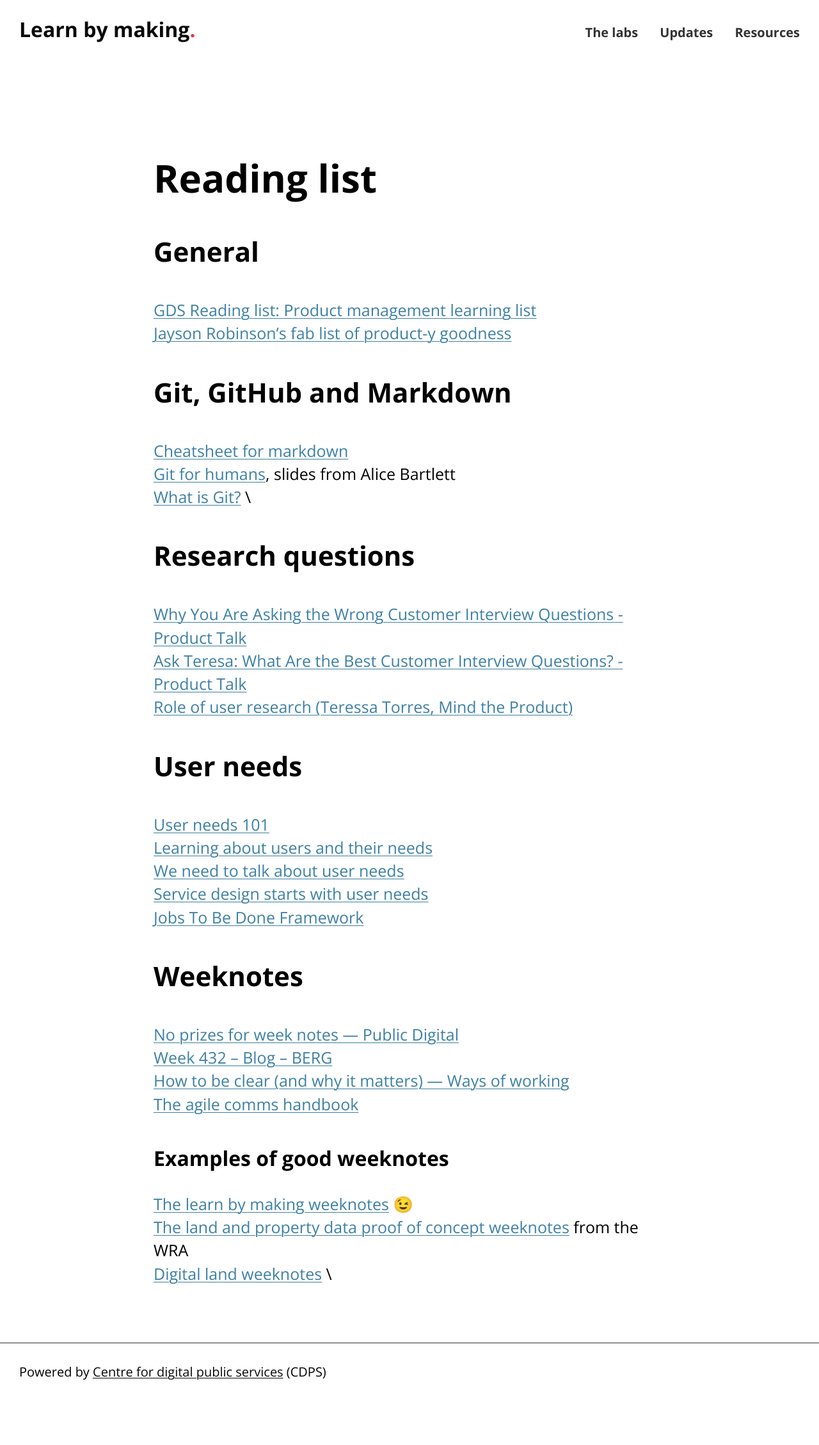
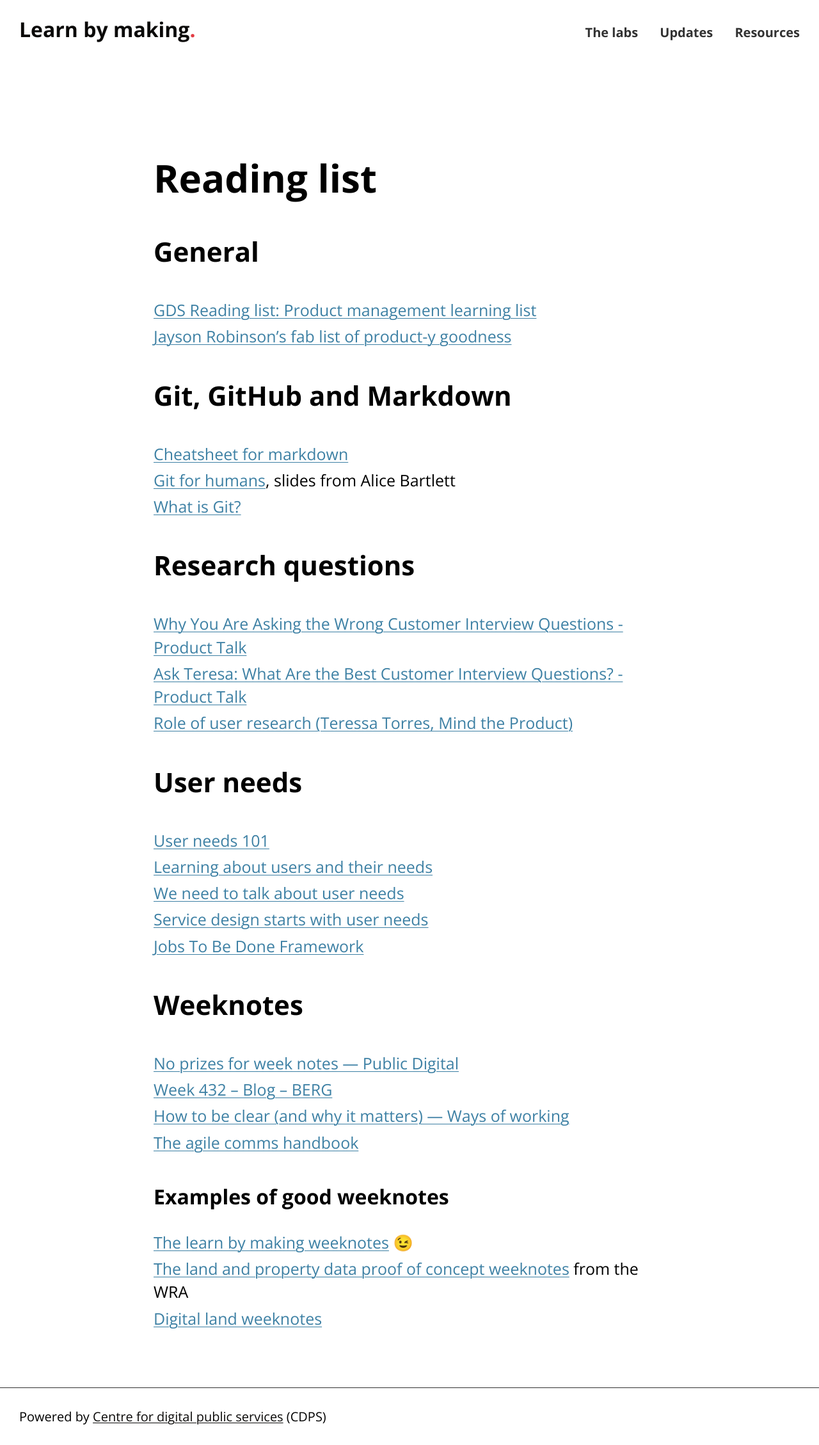
Before and after one commit to learnbymakingwales/learnbymakingwales.github.io, a Jekyll site: the page built from en/reading-list/index.md, in a window 1280 px wide. Shown: the whole page at 64% size. Built offline with Jekyll 4.4.1, drawn with Linux system fonts in a browser that asks for light colours; before the commit the page ends 2188 px from its top, so only the background shows below that.

Commit message:
Add extra spacing between list items without bullets or numbers

```diff
--- a/assets/css/lbm-site.css
+++ b/assets/css/lbm-site.css
@@ -277,6 +277,10 @@
     line-height: 1.45;
     margin-bottom: var(--vertical-spacing);
   }
+}
+.lbm-markdown-output .app-list--plain {
+  padding-left: 0;
+  list-style-type: none;
 }
 .lbm-markdown-output img {
   max-width: 100%;
--- a/en/reading-list/index.md
+++ b/en/reading-list/index.md
@@ -9,38 +9,44 @@ layout: page
 
 ## General
 
-[GDS Reading list: Product management learning list](https://docs.google.com/spreadsheets/d/15bimOfA5EYpvfC3UbU8MUV-qUjhSKdcrukHisQqNzhU/edit#gid=0) \
-[Jayson Robinson's fab list of product-y goodness](https://twitter.com/jaysonrobinson/status/1423568645188472834?s=20&t=UlEXFlHCcEhIQlF-ZB7LKg)
+* [GDS Reading list: Product management learning list](https://docs.google.com/spreadsheets/d/15bimOfA5EYpvfC3UbU8MUV-qUjhSKdcrukHisQqNzhU/edit#gid=0)
+* [Jayson Robinson's fab list of product-y goodness](https://twitter.com/jaysonrobinson/status/1423568645188472834?s=20&t=UlEXFlHCcEhIQlF-ZB7LKg)
+{: .app-list--plain}
 
 ## Git, GitHub and Markdown
 
-[Cheatsheet for markdown](https://www.markdownguide.org/cheat-sheet/) \
-[Git for humans](https://speakerdeck.com/alicebartlett/git-for-humans), slides from Alice Bartlett \
-[What is Git?](/en/resource/what-is-git.md) \
+* [Cheatsheet for markdown](https://www.markdownguide.org/cheat-sheet/)
+* [Git for humans](https://speakerdeck.com/alicebartlett/git-for-humans), slides from Alice Bartlett
+* [What is Git?](/en/resource/what-is-git.md)
+{: .app-list--plain}
 
 ## Research questions
 
-[Why You Are Asking the Wrong Customer Interview Questions - Product Talk](https://www.producttalk.org/2016/03/customer-interview-questions/) \
-[Ask Teresa: What Are the Best Customer Interview Questions? - Product Talk](https://www.producttalk.org/2022/04/best-customer-interview-questions/) \
-[Role of user research (Teressa Torres, Mind the Product)](https://youtu.be/HHYeKxlRV1Y)
+* [Why You Are Asking the Wrong Customer Interview Questions - Product Talk](https://www.producttalk.org/2016/03/customer-interview-questions/)
+* [Ask Teresa: What Are the Best Customer Interview Questions? - Product Talk](https://www.producttalk.org/2022/04/best-customer-interview-questions/)
+* [Role of user research (Teressa Torres, Mind the Product)](https://youtu.be/HHYeKxlRV1Y)
+{: .app-list--plain}
 
 ## User needs
 
-[User needs 101](https://paulsmith.site/posts/userneeds-101/) \
-[Learning about users and their needs](https://www.gov.uk/service-manual/user-research/start-by-learning-user-needs) \
-[We need to talk about user needs](http://www.disambiguity.com/we-need-to-talk-about-user-needs/) \
-[Service design starts with user needs](https://hollidazed.co.uk/2017/07/14/leading-service-design-user-needs/) \
-[Jobs To Be Done Framework](https://medium.com/make-us-proud/jobs-to-be-done-framework-748c761797a8)
+* [User needs 101](https://paulsmith.site/posts/userneeds-101/)
+* [Learning about users and their needs](https://www.gov.uk/service-manual/user-research/start-by-learning-user-needs)
+* [We need to talk about user needs](http://www.disambiguity.com/we-need-to-talk-about-user-needs/)
+* [Service design starts with user needs](https://hollidazed.co.uk/2017/07/14/leading-service-design-user-needs/)
+* [Jobs To Be Done Framework](https://medium.com/make-us-proud/jobs-to-be-done-framework-748c761797a8)
+{: .app-list--plain}
 
 ## Weeknotes
 
-[No prizes for week notes — Public Digital](https://public.digital/2019/08/02/no-prizes-for-week-notes) \
-[Week 432 – Blog – BERG](http://berglondon.com/blog/2013/09/24/week-432/) \
-[How to be clear (and why it matters) — Ways of working](https://wow.how/to-/be-clear-and-why-it-matters) \
-[The agile comms handbook](https://agilecommshandbook.com/)
+* [No prizes for week notes — Public Digital](https://public.digital/2019/08/02/no-prizes-for-week-notes)
+* [Week 432 – Blog – BERG](http://berglondon.com/blog/2013/09/24/week-432/)
+* [How to be clear (and why it matters) — Ways of working](https://wow.how/to-/be-clear-and-why-it-matters)
+* [The agile comms handbook](https://agilecommshandbook.com/)
+{: .app-list--plain}
 
 ### Examples of good weeknotes
 
-[The learn by making weeknotes](https://learnbymaking.wales/en/updates/) 😉 \
-[The land and property data proof of concept weeknotes](https://welsh-revenue-authority.github.io/weeknotes/property-data-poc/) from the WRA \
-[Digital land weeknotes](https://digital-land.github.io/weeknote/) \
+* [The learn by making weeknotes](https://learnbymaking.wales/en/updates/) 😉
+* [The land and property data proof of concept weeknotes](https://welsh-revenue-authority.github.io/weeknotes/property-data-poc/) from the WRA
+* [Digital land weeknotes](https://digital-land.github.io/weeknote/)
+{: .app-list--plain}
--- a/src/scss/components/_markdown-container.scss
+++ b/src/scss/components/_markdown-container.scss
@@ -71,6 +71,11 @@
     @extend %lbm-list--number;
   }
 
+  .app-list--plain {
+    padding-left: 0;
+    list-style-type: none;
+  }
+
   img {
     max-width: 100%;
   }
```
Also changed, not shown: en/resource/index.md (+5 -4 lines), 1 other file.
